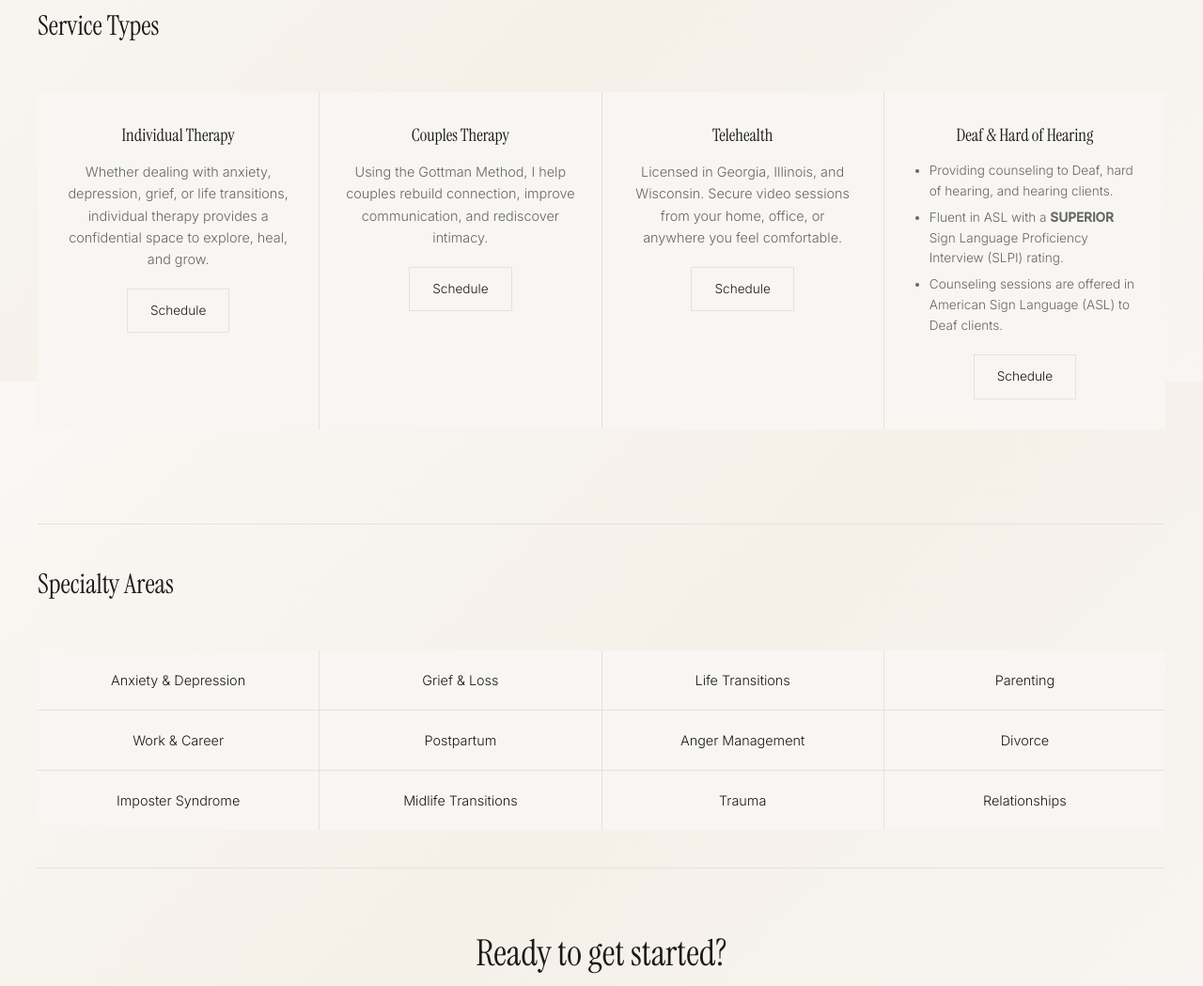
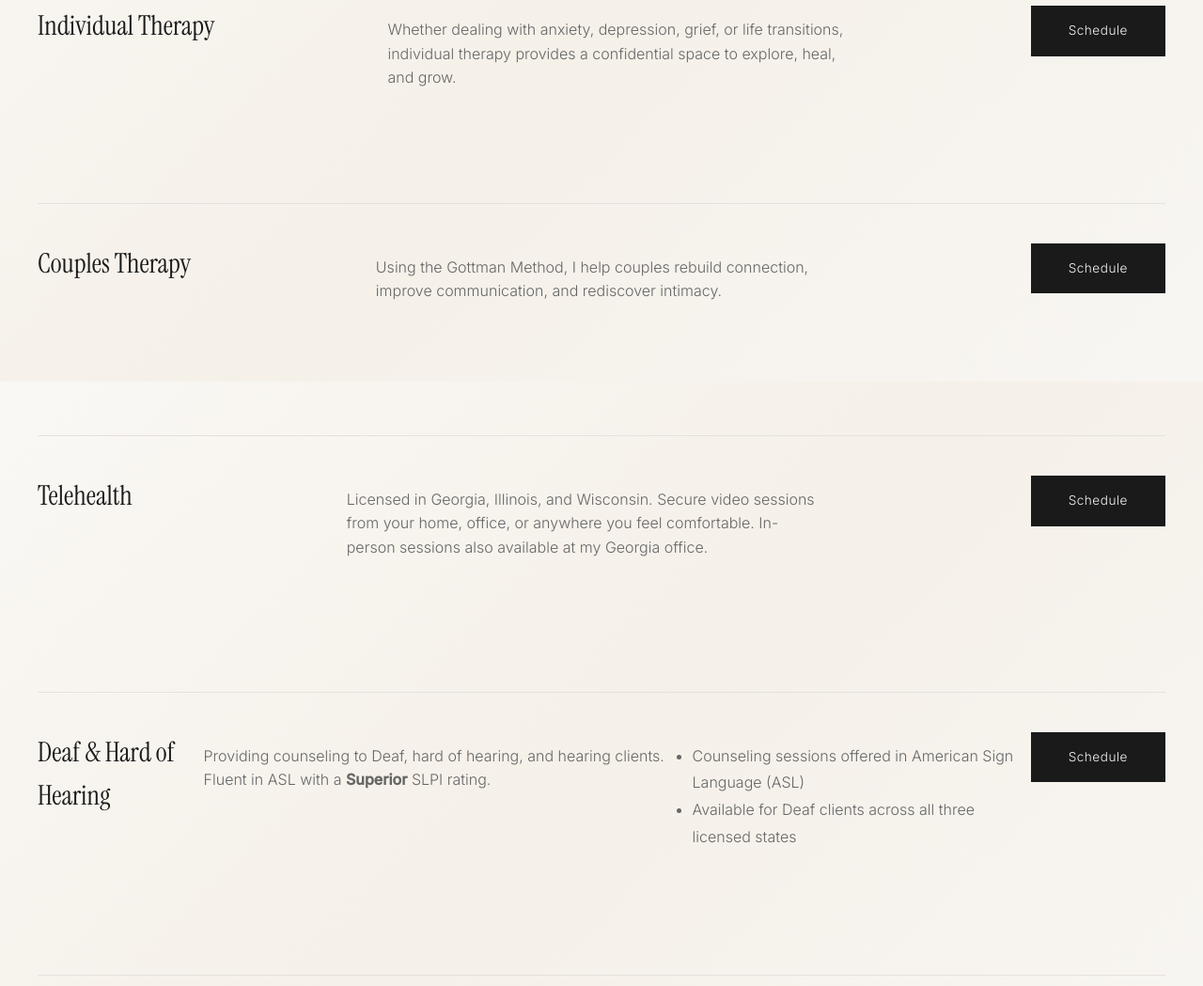
Before and after one commit to shertokj/nancy-hero-preview, a plain HTML site: page services.html in a window 1280 px wide. Shown: the part 394-1443 px from the top of the page at 94% size. Drawn offline with Linux system fonts and the light colour scheme.

Commit message:
AntFarm review cleanup: insurance, rate clarity, format fix, page differentiation, bio edit
- Add insurance carriers to homepage credentials bar and services page
- Clarify rate as per-session, fix format to show in-person (GA) option
- Remove life coach from About bio per therapist reviewer
- Restructure services page from 4-column grid to stacked sections
- Reduce About page photo size, fix SUPERIOR capitalization
- Update credentials bar grid to 5 columns for insurance item

```diff
--- a/css/magazine.css
+++ b/css/magazine.css
@@ -194,7 +194,7 @@ h1, h2, h3 {
 /* Credentials bar */
 .credentials-bar {
     display: grid;
-    grid-template-columns: repeat(4, 1fr);
+    grid-template-columns: repeat(5, 1fr);
     gap: 1px;
     background: var(--border);
     margin: 48px 0;
@@ -355,6 +355,10 @@ h1, h2, h3 {
         grid-template-columns: 1fr 1fr;
     }
 
+    .credentials-bar .credential:last-child {
+        grid-column: 1 / -1;
+    }
+
     .form-row {
         grid-template-columns: 1fr;
     }
--- a/services.html
+++ b/services.html
@@ -157,33 +157,37 @@
 
         <section class="section">
             <div class="section-header">
-                <h2>Service Types</h2>
+                <h2>Individual Therapy</h2>
+                <p style="color: var(--muted); max-width: 500px; margin-bottom: 32px;">Whether dealing with anxiety, depression, grief, or life transitions, individual therapy provides a confidential space to explore, heal, and grow.</p>
+                <a href="contact.html" class="btn-primary">Schedule</a>
             </div>
-            <div class="services-types">
-                <div class="service-type">
-                    <h3>Individual Therapy</h3>
-                    <p>Whether dealing with anxiety, depression, grief, or life transitions, individual therapy provides a confidential space to explore, heal, and grow.</p>
-                    <a href="contact.html" class="btn-secondary">Schedule</a>
-                </div>
-                <div class="service-type">
-                    <h3>Couples Therapy</h3>
-                    <p>Using the Gottman Method, I help couples rebuild connection, improve communication, and rediscover intimacy.</p>
-                    <a href="contact.html" class="btn-secondary">Schedule</a>
-                </div>
-                <div class="service-type">
-                    <h3>Telehealth</h3>
-                    <p>Licensed in Georgia, Illinois, and Wisconsin. Secure video sessions from your home, office, or anywhere you feel comfortable.</p>
-                    <a href="contact.html" class="btn-secondary">Schedule</a>
-                </div>
-                <div class="service-type">
-                    <h3>Deaf & Hard of Hearing</h3>
-                    <ul>
-                        <li>Providing counseling to Deaf, hard of hearing, and hearing clients.</li>
-                        <li>Fluent in ASL with a <strong>SUPERIOR</strong> Sign Language Proficiency Interview (SLPI) rating.</li>
-                        <li>Counseling sessions are offered in American Sign Language (ASL) to Deaf clients.</li>
-                    </ul>
-                    <a href="contact.html" class="btn-secondary">Schedule</a>
-                </div>
+        </section>
+
+        <section class="section" style="border-bottom: 1px solid var(--border); padding-bottom: 60px;">
+            <div class="section-header">
+                <h2>Couples Therapy</h2>
+                <p style="color: var(--muted); max-width: 500px; margin-bottom: 32px;">Using the Gottman Method, I help couples rebuild connection, improve communication, and rediscover intimacy.</p>
+                <a href="contact.html" class="btn-primary">Schedule</a>
+            </div>
+        </section>
+
+        <section class="section" style="border-bottom: 1px solid var(--border); padding-bottom: 60px;">
+            <div class="section-header">
+                <h2>Telehealth</h2>
+                <p style="color: var(--muted); max-width: 500px; margin-bottom: 32px;">Licensed in Georgia, Illinois, and Wisconsin. Secure video sessions from your home, office, or anywhere you feel comfortable. In-person sessions also available at my Georgia office.</p>
+                <a href="contact.html" class="btn-primary">Schedule</a>
+            </div>
+        </section>
+
+        <section class="section" style="border-bottom: 1px solid var(--border); padding-bottom: 60px;">
+            <div class="section-header">
+                <h2>Deaf & Hard of Hearing</h2>
+                <p style="color: var(--muted); max-width: 500px; margin-bottom: 16px;">Providing counseling to Deaf, hard of hearing, and hearing clients. Fluent in ASL with a <strong>Superior</strong> SLPI rating.</p>
+                <ul style="color: var(--muted); margin-bottom: 24px; padding-left: 20px; line-height: 1.8;">
+                    <li>Counseling sessions offered in American Sign Language (ASL)</li>
+                    <li>Available for Deaf clients across all three licensed states</li>
+                </ul>
+                <a href="contact.html" class="btn-primary">Schedule</a>
             </div>
         </section>
 
@@ -207,6 +211,13 @@
             </div>
         </section>
 
+        <section class="section">
+            <div class="section-header">
+                <h2>Insurance</h2>
+            </div>
+            <p style="color: var(--muted); max-width: 600px; line-height: 1.7;">In-network with Aetna, Blue Cross Blue Shield, Cigna, United Healthcare, Oscar, and Oxford. I recommend contacting your insurance company before our first session to verify your mental health benefits. Superbills available for out-of-network plans.</p>
+        </section>
+
         <section class="cta-section">
             <h2>Ready to get started?</h2>
             <p>Free 15-minute consultation to discuss your needs.</p>
```
Also changed, not shown: about.html (+3 -1 lines), index.html (+6 -2 lines).
